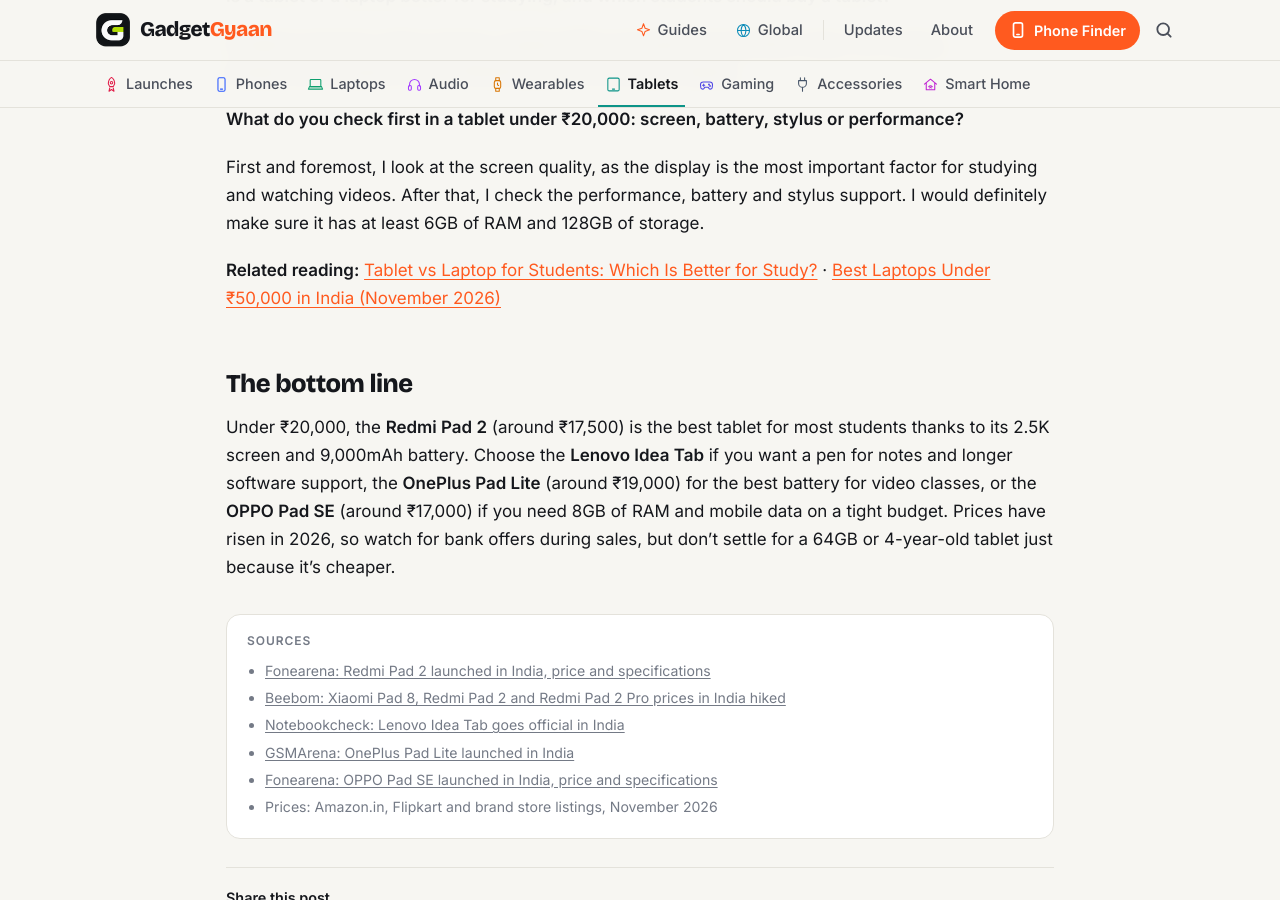
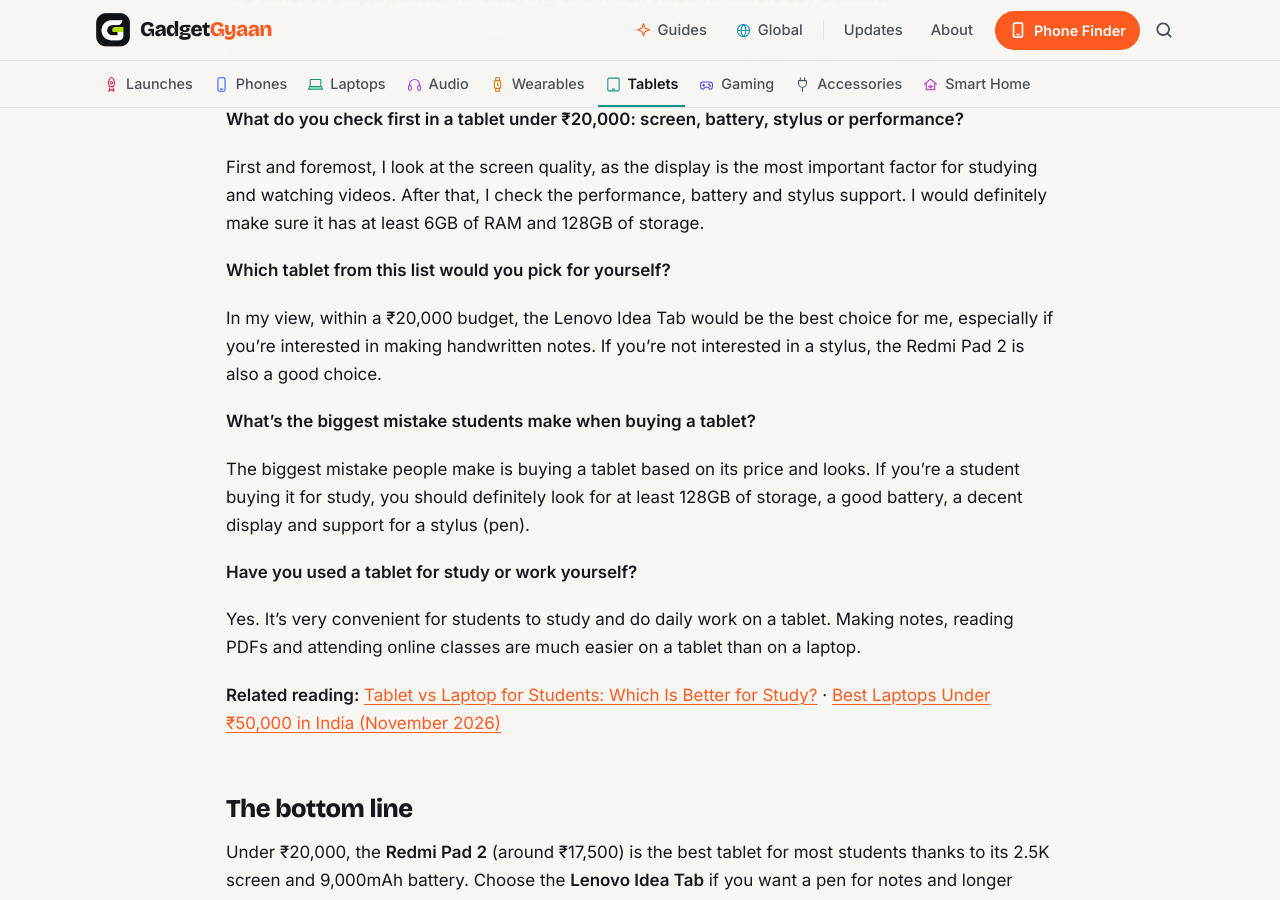
Before and after one commit to kiteksood167/kiteksood167.github.io, a Jekyll site: the page built from _posts/2026-11-09-best-tablets-for-students-under-20000.md, in a window 1280 px wide and 900 px high, scrolled down 6107 px. Built offline with Jekyll 4.4.1, drawn with Linux system fonts in a browser that asks for light colours; comment, search, counter and statistics services are not loaded; some of the changed text lies outside the part shown.

Commit message:
Tablets for students: add owner's answers to Our take
Co-Authored-By: Claude Opus 5.5 <noreply@anthropic.com>
Claude-Session: https://claude.ai/code/session_019q2TsaYyUfQwBS5iqKAhGu

```diff
--- a/_posts/2026-11-09-best-tablets-for-students-under-20000.md
+++ b/_posts/2026-11-09-best-tablets-for-students-under-20000.md
@@ -111,6 +111,18 @@ A tablet is best for online classes, reading PDFs and taking handwritten notes.
 
 First and foremost, I look at the screen quality, as the display is the most important factor for studying and watching videos. After that, I check the performance, battery and stylus support. I would definitely make sure it has at least 6GB of RAM and 128GB of storage.
 
+**Which tablet from this list would you pick for yourself?**
+
+In my view, within a ₹20,000 budget, the Lenovo Idea Tab would be the best choice for me, especially if you're interested in making handwritten notes. If you're not interested in a stylus, the Redmi Pad 2 is also a good choice.
+
+**What's the biggest mistake students make when buying a tablet?**
+
+The biggest mistake people make is buying a tablet based on its price and looks. If you're a student buying it for study, you should definitely look for at least 128GB of storage, a good battery, a decent display and support for a stylus (pen).
+
+**Have you used a tablet for study or work yourself?**
+
+Yes. It's very convenient for students to study and do daily work on a tablet. Making notes, reading PDFs and attending online classes are much easier on a tablet than on a laptop.
+
 **Related reading:** [Tablet vs Laptop for Students: Which Is Better for Study?](/tablet-vs-laptop-for-students/) · [Best Laptops Under ₹50,000 in India (November 2026)](/best-laptops-under-50000-india/)
 
 ## The bottom line
```
